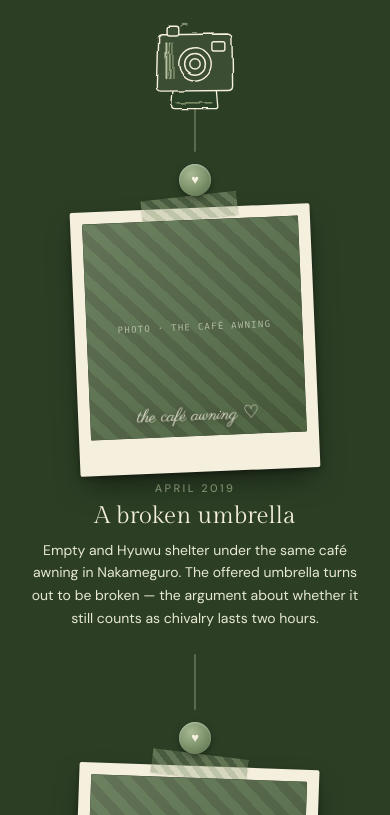
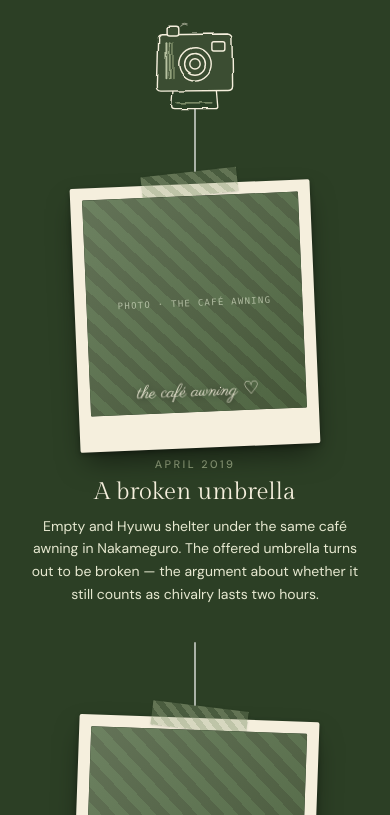
Before and after one commit to tt-vince/prj-ww, a Next.js app: page / in a window 390 px wide. Shown: the part 1029-1844 px from the top of the page. Built offline with nearby package versions, Linux system fonts and the light colour scheme; grey boxes are pictures that could not be loaded; a web font is replaced by a local one.

Commit message:
feat(letter): white thread, drop heart beads in Our Story
Remove the heart-bead nodes from the scrapbook timeline and recolour the
centre thread (spine + mobile connector segments) to white.

Co-Authored-By: WOZCODE <contact@withwoz.com>

```diff
--- a/components/letter/our-story.tsx
+++ b/components/letter/our-story.tsx
@@ -102,7 +102,7 @@
                 drawn by each item's own connector segment instead. */}
             <span
               aria-hidden
-              className="absolute top-0 bottom-4 left-1/2 hidden w-[3px] -translate-x-1/2 rounded-full bg-[#91A17C]/45 sm:block"
+              className="absolute top-0 bottom-4 left-1/2 hidden w-[3px] -translate-x-1/2 rounded-full bg-white/60 sm:block"
             />
 
             <ol className="space-y-6 sm:space-y-0">
@@ -113,19 +113,11 @@
                     key={m.date}
                     className="relative flex flex-col items-center sm:grid sm:grid-cols-2 sm:items-center sm:gap-x-16 sm:py-8"
                   >
-                    {/* Mobile-only thread segment above the bead. */}
+                    {/* Mobile-only thread segment joining items into one thread. */}
                     <span
                       aria-hidden
-                      className="h-14 w-[2px] rounded-full bg-[#91A17C]/45 sm:hidden"
+                      className="my-3 h-16 w-[2px] rounded-full bg-white/60 sm:hidden"
                     />
-
-                    {/* Heart bead: inline on mobile, pinned to the spine on sm+. */}
-                    <span
-                      aria-hidden
-                      className="z-10 my-3 flex size-8 items-center justify-center rounded-full bg-[radial-gradient(circle_at_38%_32%,#a8b992,#556D47)] text-[13px] text-[#f5efdd] shadow-[0_3px_7px_rgba(0,0,0,0.35),inset_0_1px_2px_rgba(255,255,255,0.4)] sm:absolute sm:left-1/2 sm:top-1/2 sm:my-0 sm:-translate-x-1/2 sm:-translate-y-1/2"
-                    >
-                      ♥
-                    </span>
 
                     {/* Polaroid. */}
                     <div
```
